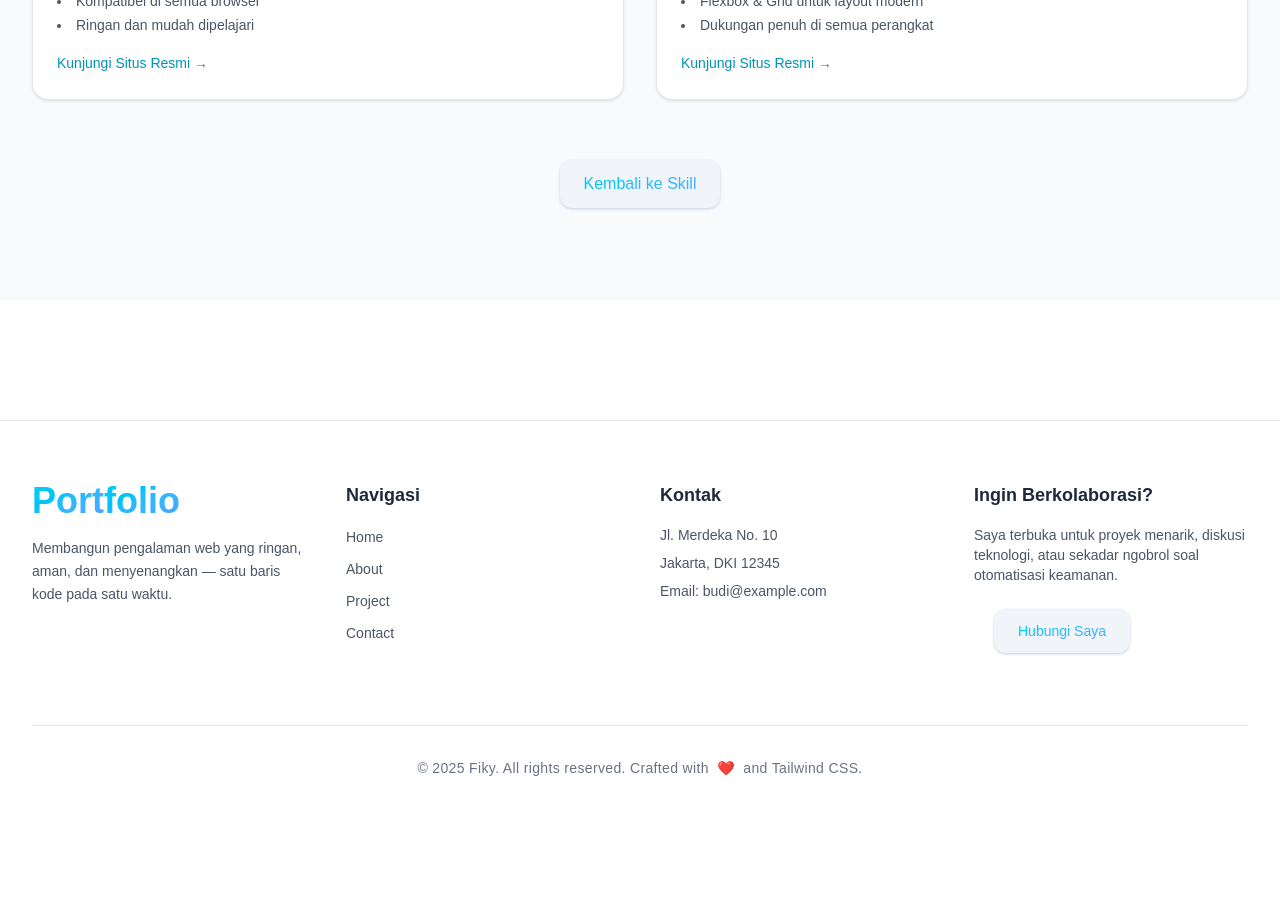
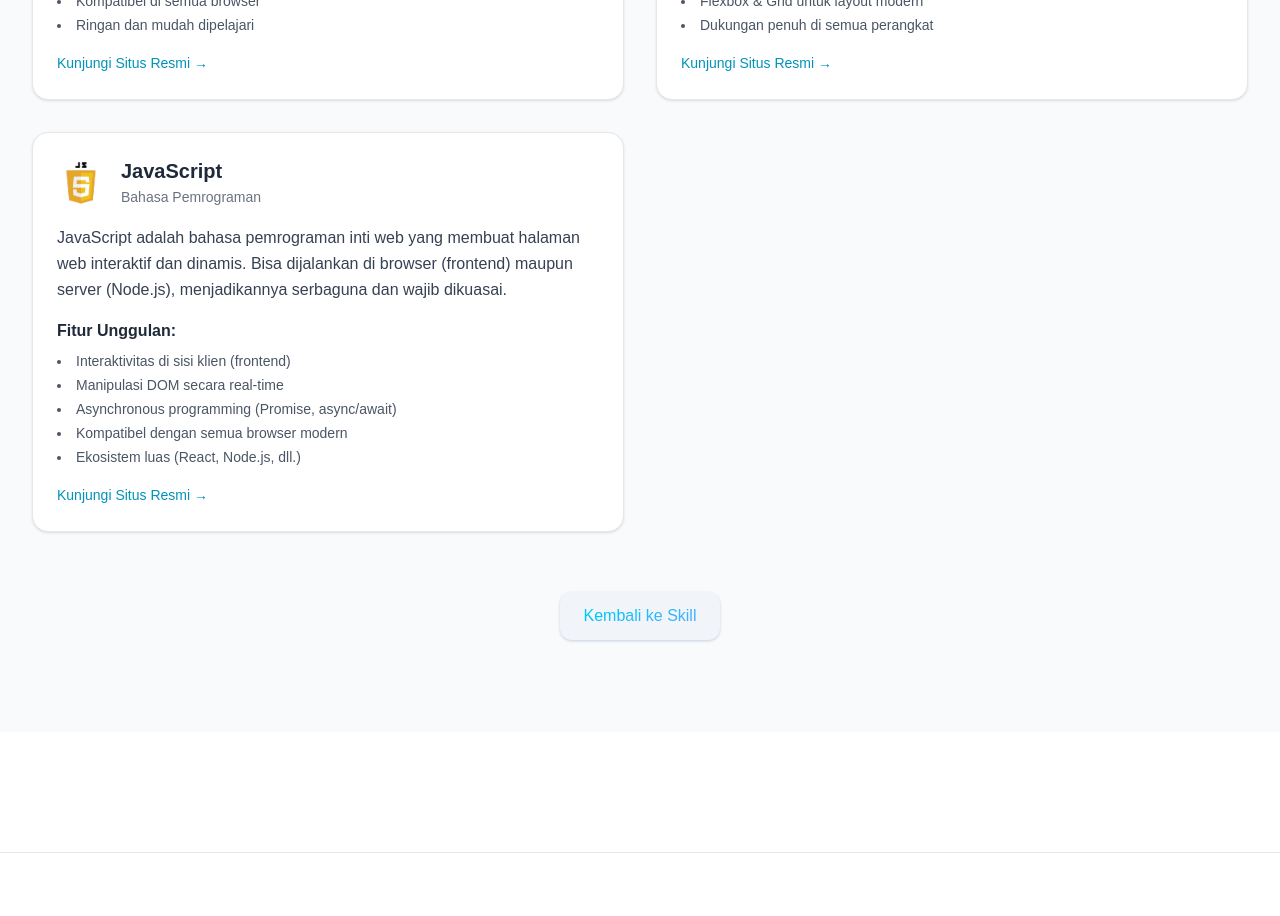
Before and after one commit to FIKY0911/PortFolio, a React (Vite) app: page /skill/detail in a window 1280 px wide. Shown: the part 1460-2376 px from the top of the page. Before the commit the page ends 2298 px from the top, so only its background shows below. Built offline with nearby package versions, Linux system fonts and the light colour scheme.

Commit message:
Penambahan Projek dan Skill

```diff
--- a/src/components/skill/SkillDetail.jsx
+++ b/src/components/skill/SkillDetail.jsx
@@ -3,10 +3,11 @@ import { Link } from 'react-router-dom'
 import { useInView } from 'react-intersection-observer'
 
 // Import gambar dari assets
-import Html from "../../assets/tools/Html-tools.webp"
-import Css from "../../assets/tools/Css-tools.webp"
+import Html from '../../assets/tools/Html-tools.webp'
+import Css from '../../assets/tools/Css-tools.webp'
 import Nextjs from '../../assets/tools/next-js-tools.webp'
 import TypeScript from '../../assets/tools/Typescript-tools.webp'
+import Javascript from "../../assets/tools/JS-tools.webp"
 import Clerk from '../../assets/tools/clrek-tools.webp'
 import Tailwind from '../../assets/tools/tailwind-css-tools.webp'
 import Button from '../Button'
@@ -108,6 +109,22 @@ const technologies = [
       'Flexbox & Grid untuk layout modern',
       'Dukungan penuh di semua perangkat'
     ]
+  },
+  {
+    id: 7,
+    name: 'JavaScript',
+    type: 'Bahasa Pemrograman',
+    image: Javascript, // pastikan komponen/import Javascript sudah ada
+    description:
+      'JavaScript adalah bahasa pemrograman inti web yang membuat halaman web interaktif dan dinamis. Bisa dijalankan di browser (frontend) maupun server (Node.js), menjadikannya serbaguna dan wajib dikuasai.',
+    officialSite: 'https://developer.mozilla.org/en-US/docs/Web/JavaScript',
+    features: [
+      'Interaktivitas di sisi klien (frontend)',
+      'Manipulasi DOM secara real-time',
+      'Asynchronous programming (Promise, async/await)',
+      'Kompatibel dengan semua browser modern',
+      'Ekosistem luas (React, Node.js, dll.)'
+    ]
   }
 ]
 
--- a/src/data/data.jsx
+++ b/src/data/data.jsx
@@ -1,6 +1,7 @@
 import HeroImage from "../assets/hero/heroimage.webp"
 import Html from "../assets/tools/Html-tools.webp"
 import Css from "../assets/tools/Css-tools.webp"
+import Javascript from "../assets/tools/JS-tools.webp"
 import Nextjs from "../assets/tools/next-js-tools.webp"
 import TypeScript from "../assets/tools/Typescript-tools.webp"
 import Clerk from "../assets/tools/clrek-tools.webp"
@@ -34,7 +35,7 @@ export const listTools = [
   {
     id: 4,
     image: Tailwind,
-    name: "Tailwind",
+    name: "Tailwind Css",
     ket: "Framework Css",
   },
   {
@@ -48,6 +49,12 @@ export const listTools = [
     image: Css,
     name: "Css",
     ket: "Cascading Style Sheets",
+  },
+  {
+    id:7,
+    image: Javascript,
+    name: "Javascript",
+    ket: "Bahasa Pemrograman",
   }
 ];
 
```
Also changed, not shown: src/assets/tools/JS-tools.webp (added).
